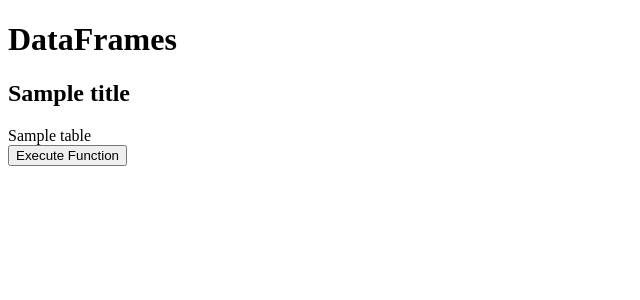
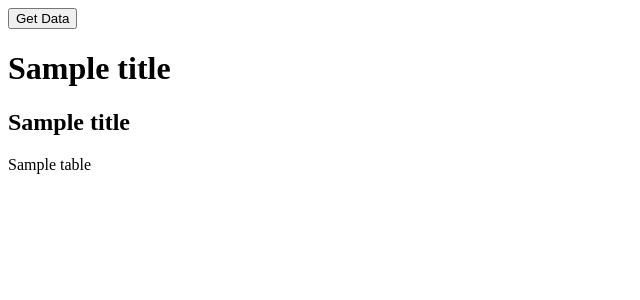
Before and after one commit to namjmnam/get_currency, a Flask app: template templates/index.html in a window 1280 px wide. Shown: the top 300 px of the page, without its empty margins (0-640 px from the left). Run offline with Flask 3, Linux system fonts and the light colour scheme; the template is opened without the code that fills it: most values are stand-ins (such as "Sample title", 1, 10 or a date in 2020).

Commit message:
Improved website

```diff
--- a/app.py
+++ b/app.py
@@ -1,29 +1,31 @@
 from flask import Flask, render_template, request
 import pandas as pd
+import numpy as np
+from datetime import datetime
+from get_response import get_rate
+
+def get_today_date():
+    # Function to get today's date in 'YYYY', 'MM', 'DD' format
+    today = datetime.now()
+    return today.strftime('%Y'), today.strftime('%m'), today.strftime('%d')
+
+year, month, day = get_today_date()
+df1, df2 = get_rate(year, month, day)
 
 app = Flask(__name__)
-
-# Sample DataFrames
-df1 = pd.DataFrame({
-    'A': [1, 2, 3],
-    'B': [4, 5, 6]
-})
-
-df2 = pd.DataFrame({
-    'X': ['A', 'B', 'C'],
-    'Y': ['D', 'E', 'F']
-})
 
 @app.route('/')
 def index():
     return render_template('index.html', tables=[df1.to_html(classes='data'), df2.to_html(classes='data')],
-                           titles=['na', 'DataFrame 1', 'DataFrame 2'])
+                            titles=[f"{year}-{month}-{day}", 'Main', 'Sub'])
 
-@app.route('/execute_function', methods=['POST'])
-def execute_function():
-    # Example Function
-    print("Button Pressed")
-    return ('', 204)
+@app.route('/update_dataframes', methods=['POST'])
+def update_dataframes():
+    new_year, new_month, new_day = '2024', '01', '09'
+    df1, df2 = get_rate(new_year, new_month, new_day) # Generate new dataframes
+    return render_template('index.html',
+                            tables=[df1.to_html(classes='data'), df2.to_html(classes='data')],
+                            titles=[f"{new_year}-{new_month}-{new_day}", 'Main', 'Sub'])
 
 if __name__ == '__main__':
     app.run(debug=True)
--- a/templates/index.html
+++ b/templates/index.html
@@ -5,17 +5,20 @@
     <style>
         .data { border-collapse: collapse; width: 50%; }
         .data, .data th, .data td { border: 1px solid black; }
+        .right-align { text-align: right; }
+        .left-align { text-align: left; }
     </style>
 </head>
 <body>
-    <h1>DataFrames</h1>
+    <div class="left-align">
+        <form action="/update_dataframes" method="post">
+            <button type="submit">Get Data</button>
+        </form>
+    </div>
+    <h1>{{titles[0]}}</h1>
     {% for table in tables %}
         <h2>{{titles[loop.index]}}</h2>
         {{ table|safe }}
     {% endfor %}
-
-    <form action="/execute_function" method="post">
-        <button type="submit">Execute Function</button>
-    </form>
 </body>
 </html>
```
Also changed, not shown: 1 other file.
